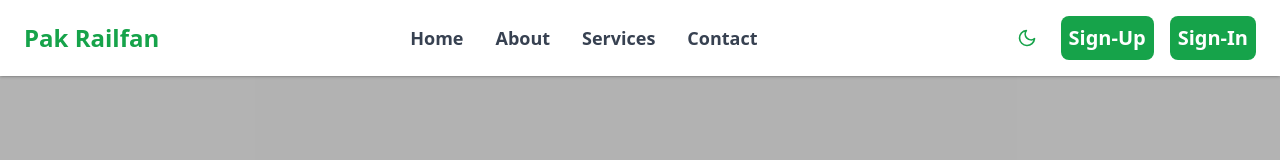
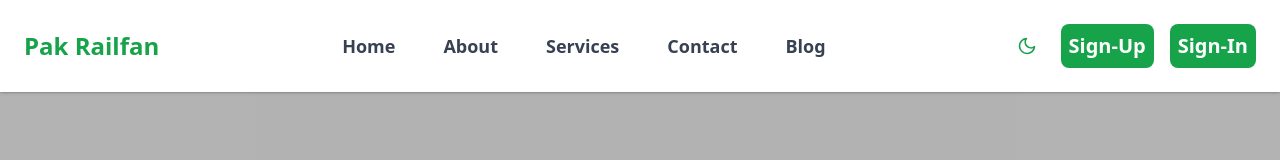
Before and after one commit to Qamar5656/Traveling-Website, a React (Vite) app in the folder traveling/: page / in a window 1280 px wide. Shown: the top 160 px of the page. Built offline with nearby package versions, Linux system fonts and the light colour scheme.

Commit message:
updating navbar component

```diff
--- a/traveling/src/components/Navbar.jsx
+++ b/traveling/src/components/Navbar.jsx
@@ -6,18 +6,18 @@ import Button from "../Models/Button";
 const Navbar = () => {
   const [menuOpen, setMenuOpen] = useState(false);
 
-  const navItems = ["Home", "About", "Services", "Contact"];
+  const navItems = ["Home", "About", "Services", "Contact", "Blog"];
 
   return (
     <nav
       className={`fixed w-full top-0 z-50 transition-colors duration-300 bg-surface shadow`}
     >
-      <div className="container mx-auto flex justify-between items-center px-6 py-4">
+      <div className="container mx-auto flex justify-between items-center p-6">
         {/* Logo */}
         <h1 className="text-2xl font-bold text-primary">Pak Railfan</h1>
 
         {/* Desktop Nav */}
-        <ul className="hidden md:flex space-x-8 text-lg">
+        <ul className="hidden md:flex space-x-12 text-lg">
           {navItems.map((item) => (
             <li key={item}>
               <a href={`#${item.toLowerCase()}`} className="nav-link font-bold">
@@ -37,7 +37,7 @@ const Navbar = () => {
         {/* Mobile Menu Button */}
         <button
           onClick={() => setMenuOpen(!menuOpen)}
-          className="md:hidden text-2xl text-surface"
+          className="md:hidden text-2xl text-surface cursor-pointer"
         >
           {menuOpen ? <FiX /> : <FiMenu />}
         </button>
```
